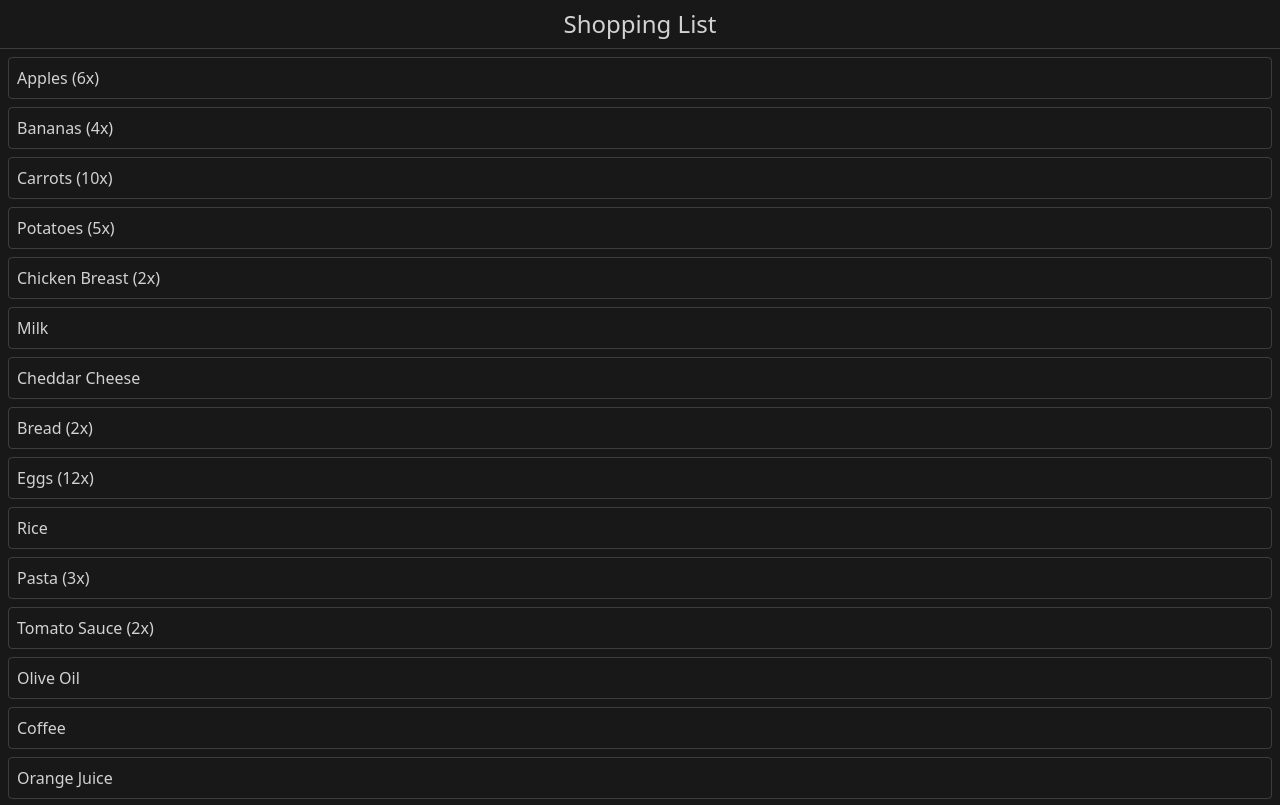
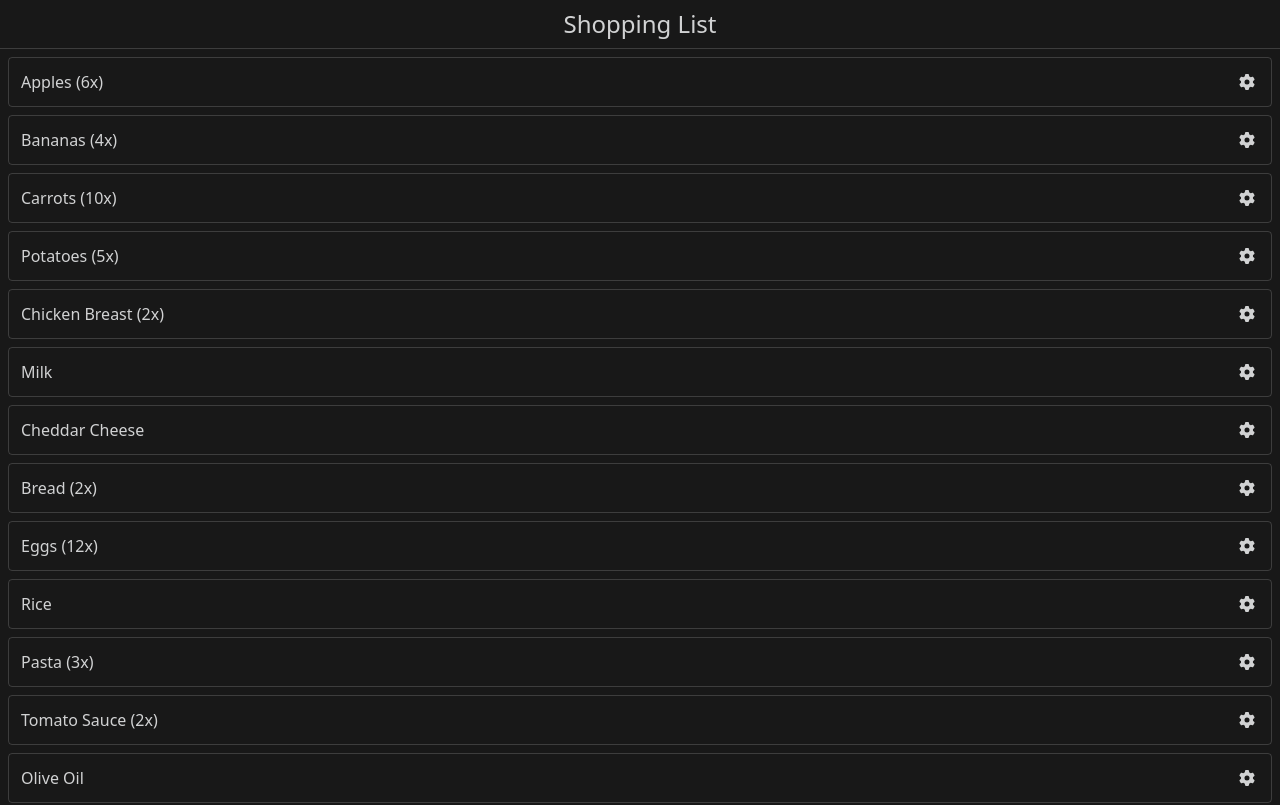
Before and after one commit to Hook-88/shopping-list, a Vue app: page / in a window 1280 px wide. Shown: the top 805 px of the page. Built offline with nearby package versions, Linux system fonts and the light colour scheme; the HTML template or start-up script is replaced by a standard one.

Commit message:
improved styles shopping-item

```diff
--- a/src/components/ShoppingList/ShoppingItem.vue
+++ b/src/components/ShoppingList/ShoppingItem.vue
@@ -1,4 +1,8 @@
 <script setup lang="ts">
+import { FontAwesomeIcon } from '@fortawesome/vue-fontawesome'
+import { faGear } from '@fortawesome/free-solid-svg-icons'
+
+
 defineProps<{
   item: {
     name: string
@@ -9,8 +13,9 @@ defineProps<{
 </script>
 
 <template>
-  <div class="flex items-center border border-[#d1d2d3]/20 rounded p-2">
-    <p>{{ item.name }}</p>
+  <div class="flex items-center border border-[#d1d2d3]/20 rounded">
+    <p class="ml-3">{{ item.name }}</p>
     <span v-if="item.quantity > 1">&nbsp;({{ item.quantity }}x)</span>
+    <FontAwesomeIcon :icon="faGear" class="ml-auto p-4" />
   </div>
 </template>
```
